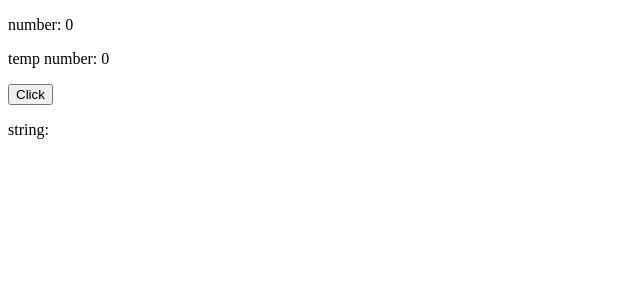
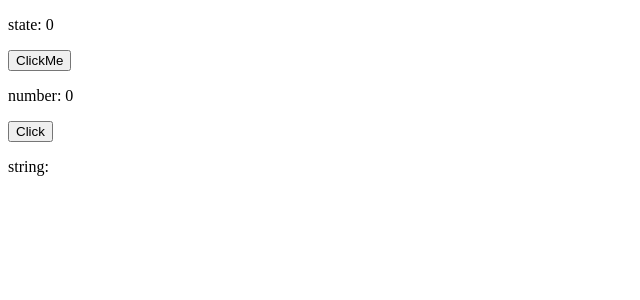
Before and after one commit to jungpaeng/sagen, a React (Create React App) app: page / in a window 1280 px wide. Shown: the top 300 px of the page, without its empty margins (0-640 px from the left). Built offline with nearby package versions, Linux system fonts and the light colour scheme.

Commit message:
feat: redux with useGlobalStore

```diff
--- a/src/App.tsx
+++ b/src/App.tsx
@@ -1,12 +1,26 @@
 import React from 'react';
 import useGlobalStore from "./lib/useGlobalStore";
 import globalStore from './store/globalStore';
+import {createStore, redux} from './lib/store';
+
+export function testReducer(state: number, action: any) {
+  switch (action.type) {
+    case 'INCREMENT':
+      return state + 1;
+    case 'DECREMENT':
+      return state - 1;
+    default:
+      return state;
+  }
+}
+
+const reduxStore = createStore(redux(testReducer, 0));
 
 const numberSelector = (state: { num: number }) => state.num;
 const stringSelector = (state: { str: string }) => state.str;
 
 const NumberChild = () => {
-  const [num, setValue, prevValue] = useGlobalStore(globalStore, numberSelector);
+  const [num, setValue] = useGlobalStore(globalStore, numberSelector);
 
   const handleClickBtn = React.useCallback(() => {
     setValue((curr) => ({
@@ -18,7 +32,6 @@ const NumberChild = () => {
   return (
     <div className="App">
       <p>number: {num}</p>
-      <p>temp number: {prevValue.num}</p>
       <button onClick={handleClickBtn}>
         Click
       </button>
@@ -37,8 +50,18 @@ const StringChild = () => {
 }
 
 function App() {
+  const [state, dispatch] = useGlobalStore(reduxStore);
+  console.log(state);
+
   return (
     <div className="App">
+      <p>state: {state}</p>
+      <button onClick={() => {
+        // @ts-ignore
+        dispatch({type: 'INCREMENT'});
+      }}>
+        ClickMe
+      </button>
       <NumberChild />
       <StringChild />
     </div>
--- a/src/lib/store/createStore.ts
+++ b/src/lib/store/createStore.ts
@@ -3,28 +3,24 @@ export type StoreGetState<T = any> = () => T;
 export type StoreSetState<T = any> = (newValue: T | SetValueFunction<T>) => void;
 
 export interface CreateStoreReturnValue<T> {
-  getPrevState: () => T;
   getState: StoreGetState<T>;
   setState: StoreSetState<T>;
-  onChange: (callback: (newValue: T) => void) => void;
+  onChange: (callback: (newState: T, prevState: T) => void) => void;
 }
 
 const createStore = <T = any>(createState: T): CreateStoreReturnValue<T> => {
-  const callbackList: Array<(newValue: T) => void> = [];
-  let state = createState;
-  let prevState = createState;
+  let state: T;
+  const callbackList: Array<(newState: T, prevState: T) => void> = [];
 
-  const getPrevState = () => prevState;
   const getState = () => state;
-
   const setState = (nextState: T | SetValueFunction<T>) => {
-    prevState = state;
+    const prevState = state;
     state = typeof nextState === "function" ? (nextState as Function)(state) : nextState;
-    callbackList.forEach((callback) => callback(state));
+    callbackList.forEach((callback) => callback(state, prevState));
   };
 
   // state changed callback
-  const onChange = (callback: (nextState: any) => void) => {
+  const onChange = (callback: (nextState: any, prevState: any) => void) => {
     callbackList.push(callback);
 
     return () => {
@@ -33,7 +29,16 @@ const createStore = <T = any>(createState: T): CreateStoreReturnValue<T> => {
     };
   };
 
-  return { getPrevState, getState, setState, onChange };
+  if (typeof createState === "function") {
+    const {dispatch, state: reduceState} = createState(getState, setState);
+    state = reduceState;
+
+    // @ts-ignore
+    return {getState, setState, onChange, dispatch};
+  } else {
+    state = createState;
+    return { getState, setState, onChange };
+  }
 };
 
 export default createStore;
--- a/src/lib/store/redux.ts
+++ b/src/lib/store/redux.ts
@@ -1,37 +1,24 @@
-import { CreateStoreReturnValue, StoreGetState, StoreSetState } from './index';
-
-export function testReducer(state: number, action: ReducerAction) {
-  switch (action.type) {
-    case 'INCREMENT':
-      return state + 1;
-    case 'DECREMENT':
-      return state - 1;
-    default:
-      return state;
-  }
-}
+import { StoreGetState, StoreSetState } from './index';
 
 interface ReducerAction {
   type: string;
   [key: string]: any;
 }
 
-interface ReducerReturnType<T> {
-  store: CreateStoreReturnValue<T>;
-  dispatch: (action: ReducerAction) => void;
-}
-
 type ReducerFunction<T> = (state: T, action: ReducerAction) => T;
 
-const redux = <T = any>(reducer: ReducerFunction<T>, defaultState: T) => {
-  return (getState: StoreGetState<T>, setState: StoreSetState<T>) => {
-    const dispatch = (action: ReducerAction) => {
-      setState(state => reducer(state, action));
-    };
+const redux = <T = any>(reducer: ReducerFunction<T>, defaultState: T) => (
+  getState: StoreGetState<T>,
+  setState: StoreSetState<T>,
+) => {
+  const dispatch = (action: ReducerAction) => {
+    setState(state => {
+      return reducer(state, action)
+    });
+  };
 
-    setState(defaultState);
-    return { dispatch };
-  }
+  setState(defaultState);
+  return { state: getState(), dispatch };
 };
 
 export default redux;
--- a/src/lib/useGlobalStore.ts
+++ b/src/lib/useGlobalStore.ts
@@ -8,21 +8,16 @@ const useGlobalStore = <T = any>(
   store: CreateStoreReturnValue<T>,
   selector?: (value: T) => any,
   equalityFn: EqualityFunction<T> = defaultEqualityFn,
-): [
-  T,
-  CreateStoreReturnValue<T>["setState"],
-  T,
-] => {
+): [ T, CreateStoreReturnValue<T>["setState"] ] => {
   const [, forceUpdate] = React.useReducer((curr: number) => curr + 1, 0) as [never, () => void]
-
   const selectedState = React.useCallback((value: T) => (
     selector ? selector(value) : value
   ), [selector]);
 
   React.useEffect(() => {
     // change callback
-    const stateChange = store.onChange((newVal: T) => {
-      if ( !equalityFn( selectedState(newVal), selectedState(store.getPrevState()) ) ) {
+    const stateChange = store.onChange((newState: T, prevState: T) => {
+      if ( !equalityFn( selectedState(newState), selectedState(prevState) ) ) {
         forceUpdate();
       }
     });
@@ -30,7 +25,8 @@ const useGlobalStore = <T = any>(
     return stateChange;
   }, [selectedState, equalityFn, store]);
 
-  return [ selectedState(store.getState()), store.setState, store.getPrevState() ];
+  // @ts-ignore
+  return [ selectedState(store.getState()), store.dispatch || store.setState ];
 };
 
 export default useGlobalStore;
```
